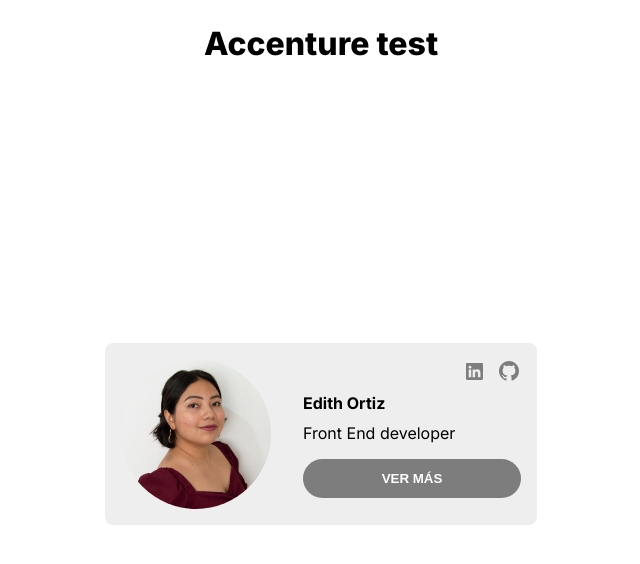
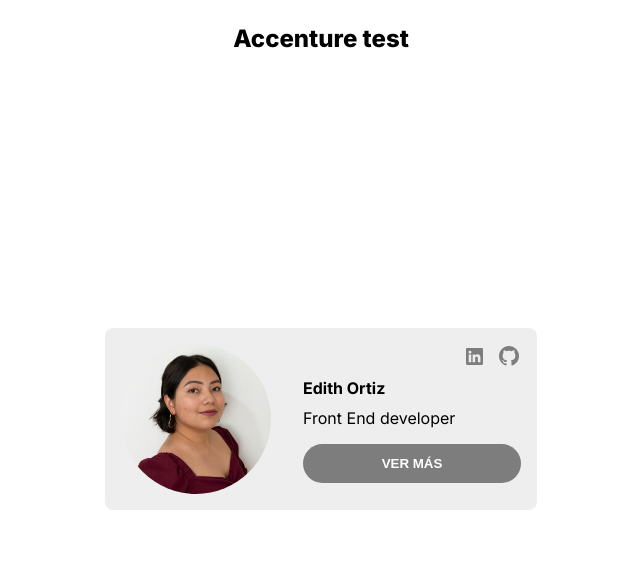
Before and after one commit to EdithOrt/accenture-test, a website with bundled scripts: page index.html in a window 1280 px wide. Shown: the whole page, without its empty margins (319-959 px from the left). Built offline with nearby package versions, Linux system fonts and the light colour scheme.

Commit message:
[UPDATE] title responsive

```diff
--- a/index.css
+++ b/index.css
@@ -30,6 +30,7 @@ h1{
     text-align: center;
     margin-top: 24px;
     font-weight: 800;
+    font-size: 18px;
 }
 
 #modal-container{
@@ -38,3 +39,9 @@ h1{
     justify-content: center;
     height: calc(100% - 48px);
 }
+
+@media (min-width: 768px) {
+    h1 {
+        font-size: 24px;
+    }
+}
```
